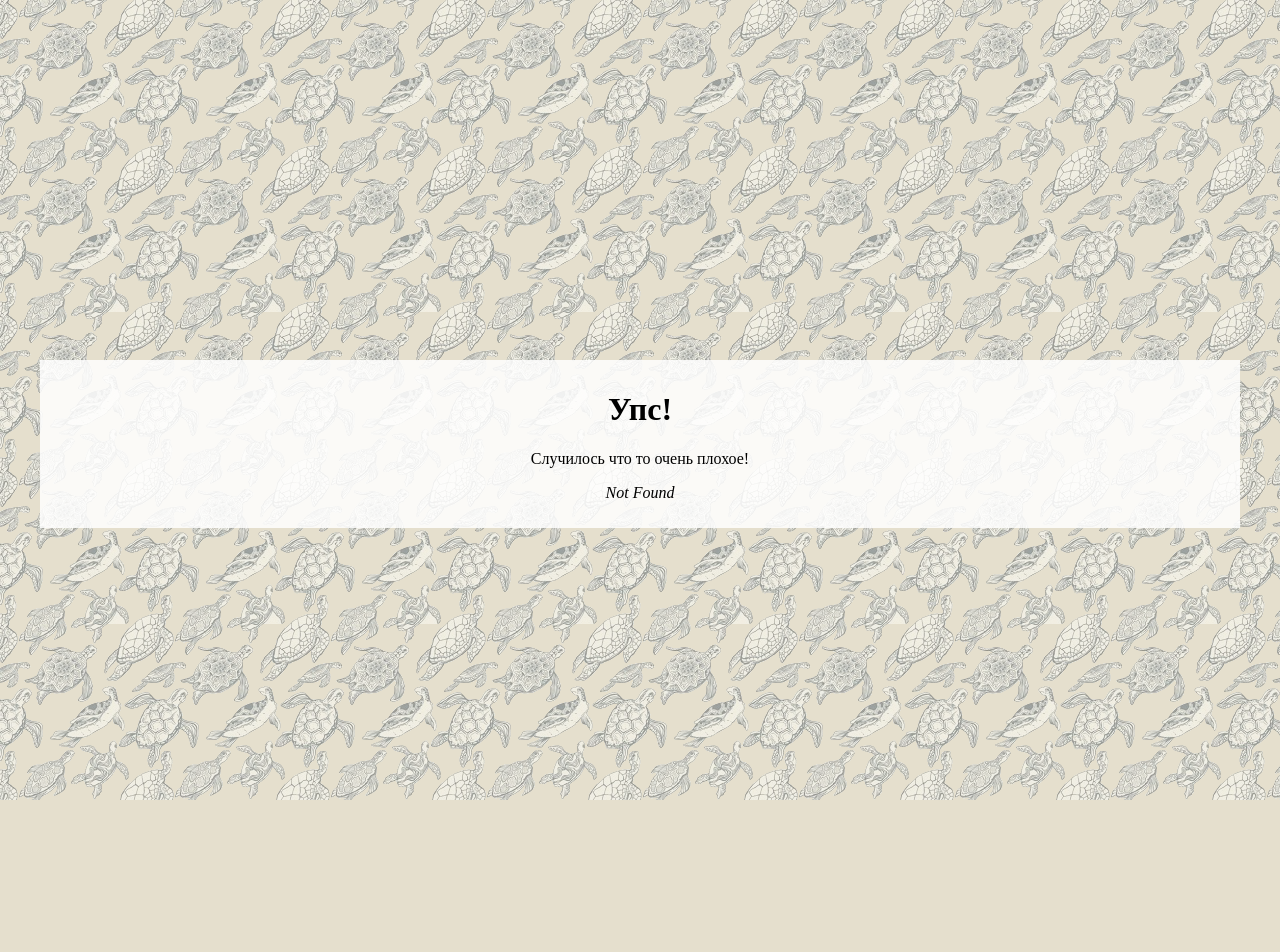
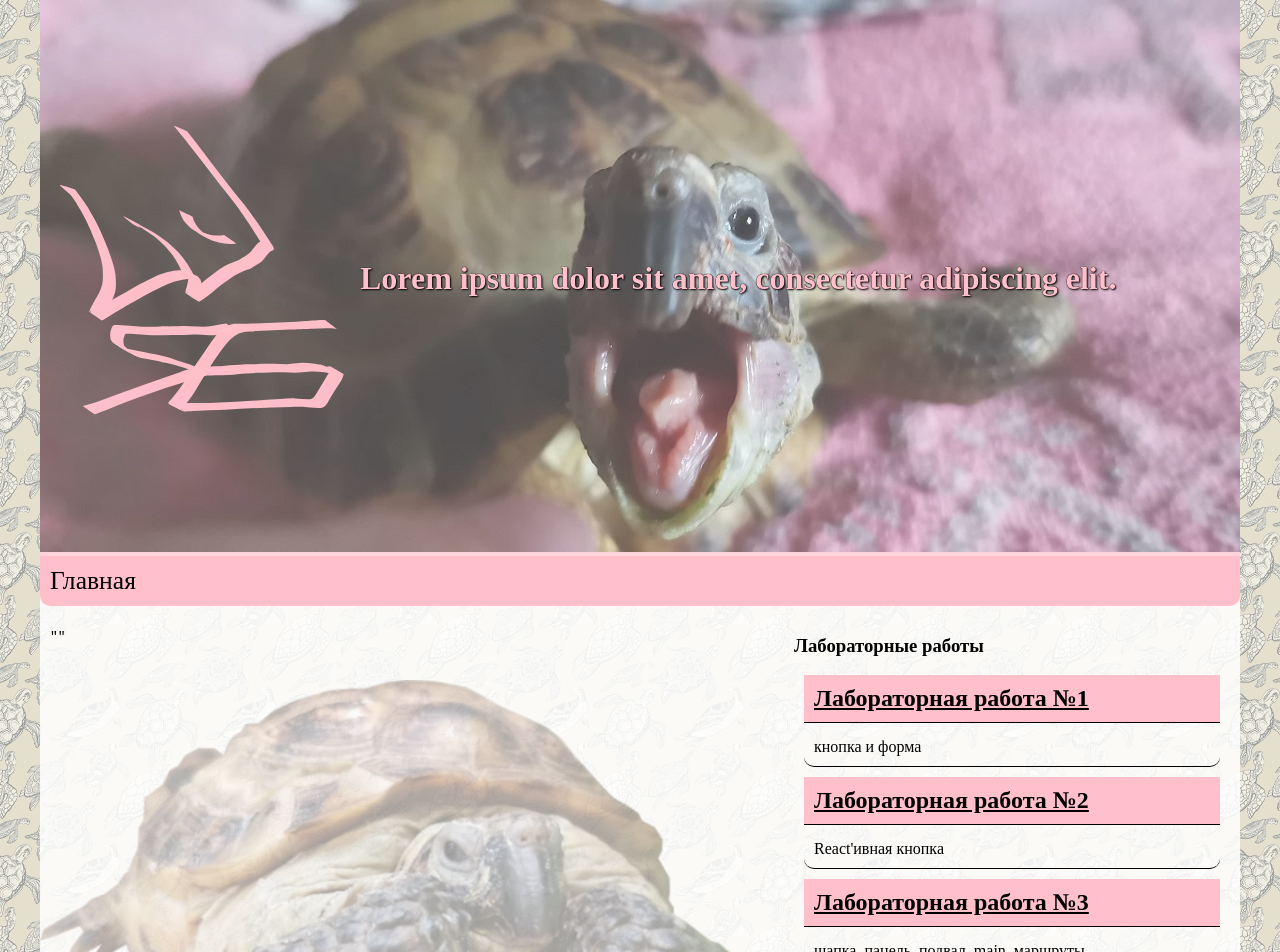
Before and after one commit to Berrek-creator/altgy_modern_web, a React (Vite) app: page /labs/3 in a window 1280 px wide. Before the commit this address had no page. Shown: the top 952 px of the page. Before the commit the page ends 800 px from the top, so only its background shows below. Built offline with nearby package versions, Linux system fonts and the light colour scheme; no server answers.

Commit message:
lab 3 done. redux next

```diff
--- a/src/components/Body_main.jsx
+++ b/src/components/Body_main.jsx
@@ -1,7 +1,6 @@
 import { Outlet } from 'react-router-dom';
 
 function BodyMain() {
-
     return (
         <main id="front-page" className="c-container">
             <Outlet />
--- a/src/components/Sidebar.jsx
+++ b/src/components/Sidebar.jsx
@@ -1,14 +1,23 @@
-import { Outlet, Link } from "react-router-dom";
+import { Outlet, Link, useLocation } from "react-router-dom";
 import SidebarItem from "./SidebarItem";
+import React, { useState } from 'react';
 
 function sidebar() {
+
+    let location = useLocation();
+    const [activeItem, setActiveItem] = useState(0)
+
+    function handleDataFromChild(data) {
+        setActiveItem(data)
+    }
+
     return (
     <aside id="sidebar-right">
-        <section id="last-news" className="c-container">
+        <section id="last-news" className="c-container {}">
             <h3>Лабораторные работы</h3>
-            <SidebarItem lab_link='/labs/1' lab_title="Лабораторная работа №1" lab_desc = "кнопка и форма"/>
-            <SidebarItem lab_link='/labs/2' lab_title="Лабораторная работа №2" lab_desc = "React'ивная кнопка"/>
-            <SidebarItem lab_link='/labs/3' lab_title="Лабораторная работа №3" lab_desc = "шапка, панель, подвал, main, маршруты"/>
+            <SidebarItem sendDataToParent={handleDataFromChild} id='1' className={activeItem == 1 && location.pathname.includes('labs') ? 'active-side-tab' : ''} lab_link='/labs/1' lab_title="Лабораторная работа №1" lab_desc = "кнопка и форма"/>
+            <SidebarItem sendDataToParent={handleDataFromChild} id='2' className={activeItem == 2 && location.pathname.includes('labs') ? 'active-side-tab' : ''} lab_link='/labs/2' lab_title="Лабораторная работа №2" lab_desc = "React'ивная кнопка"/>
+            <SidebarItem sendDataToParent={handleDataFromChild} id='3' className={activeItem == 3 && location.pathname.includes('labs') ? 'active-side-tab' : ''} lab_link='/labs/3' lab_title="Лабораторная работа №3" lab_desc = "шапка, панель, подвал, main, маршруты"/>
         </section>
     </aside>
     )
--- a/src/components/SidebarItem.jsx
+++ b/src/components/SidebarItem.jsx
@@ -1,8 +1,15 @@
 import {Link } from "react-router-dom";
+
+
 function SidebarItem(props) {
+
+    function handleClick() {
+        props.sendDataToParent(props.id);
+    }
+
     return (
-        <article className="news-card-preview">
-            <h2><Link to={props.lab_link}>{props.lab_title}</Link></h2>
+        <article id={props.id} className={"news-card-preview ".concat(props.className)}>
+            <h2><Link onClick={handleClick} to={props.lab_link}>{props.lab_title}</Link></h2>
             <p>{props.lab_desc}</p>
         </article>
     )
--- a/src/error-page.jsx
+++ b/src/error-page.jsx
@@ -1,4 +1,5 @@
-import { useRouteError } from "react-router-dom";
+import { useRouteError, Link } from "react-router-dom";
+
 import './error-page.css';
 
 export default function ErrorPage() {
@@ -11,6 +12,7 @@ export default function ErrorPage() {
       <p>Случилось что то очень плохое!</p>
       <p>
         <i>{error.statusText || error.message}</i>
+        <p><b><Link to={'/'}>Домой</Link></b></p>
       </p>
     </div>
   );
--- a/src/index.css
+++ b/src/index.css
@@ -116,6 +116,10 @@ aside {
   margin: 10px;
   border-bottom: 1px solid black;
   border-radius: 0 0 10px 10px;
+}
+
+.news-card-preview.active-side-tab {
+  box-shadow: 0px 0px 20px 0px black;
 }
 
 .news-card-preview h2, .news-card-preview time, .news-card-preview p {
--- /dev/null
+++ b/src/routes/lab4/loader.jsx
@@ -0,0 +1,23 @@
+import React, { useState } from 'react';
+function Loader() {
+
+    const [news, setNews] = useState('')
+    // Функция для сохранения данных
+    const getApiData = async () => {
+        const response = await fetch(
+        "https://xn--80afw1b6b.xn--p1ai/wp-json/wp/v2/posts"
+        ).then((response) => response.json());
+
+        // Обновим состояние
+        setNews(response);
+
+        console.log(news)
+    };
+
+    getApiData();
+    return (
+        <pre>{JSON.stringify( news, null, 2 )}</pre>
+    )
+}
+
+export default Loader
```
Also changed, not shown: src/main.jsx (+10 -0 lines).
